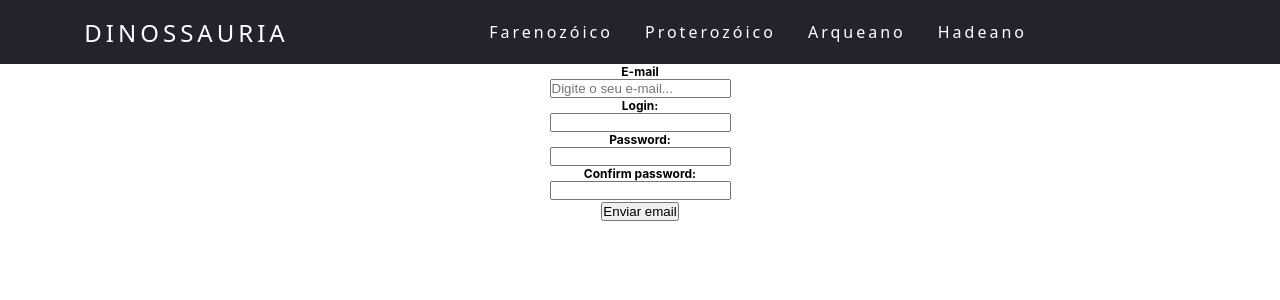
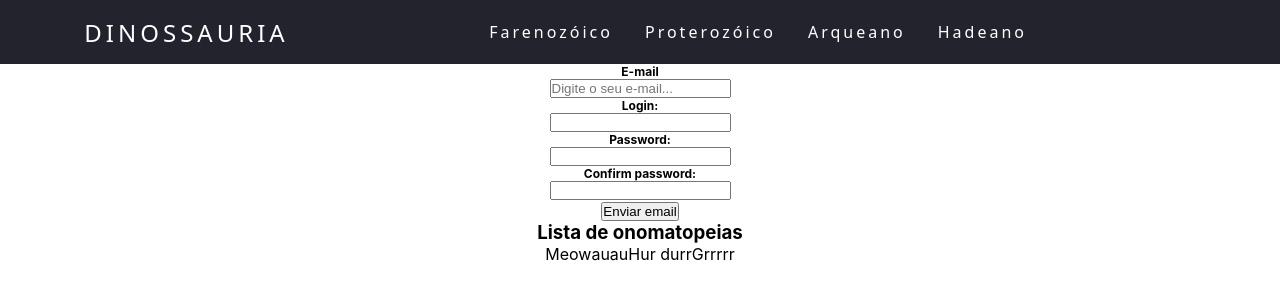
Before and after one commit to Gabaraael/DinoCard, a React (Create React App) app: page / in a window 1280 px wide. Shown: the top 300 px of the page. Built offline with nearby package versions, Linux system fonts and the light colour scheme.

Commit message:
List component

```diff
--- a/src/App.js
+++ b/src/App.js
@@ -2,13 +2,16 @@ import './App.css';
 import Navbar from './components/navbar/Navbar';
 import Card from './components/cards/Card';
 import Form from './components/form/Form';
+import ShowList from './components/showList/ShowList';
 function App() {
 
+  const meusItens = ['Meow', 'auau', 'Hur durr', 'Grrrrr']
 
   return (
     <div className="App">
         <Navbar url="https://mj-gallery.com/6db24f88-7735-4b9d-8bbf-85c16e1aeeb4/grid_0.png"/>
         <Form></Form>
+        <ShowList itens={[meusItens]}></ShowList>
       <header className="App-header">
       </header>
     </div>
--- /dev/null
+++ b/src/components/showList/ShowList.js
@@ -0,0 +1,14 @@
+function ShowList({ itens }) {
+  return (
+    <>
+      <h3>Lista de onomatopeias</h3>
+      {itens.length > 0 ? (
+        itens.map((item, key) => <p key={key}>{item}</p>)
+      ) : (
+        <p>Não há itens na lista!</p>
+      )}
+    </>
+  );
+}
+
+export default ShowList;
```
Also changed, not shown: src/components/showList/ShowList.module.css (added).
